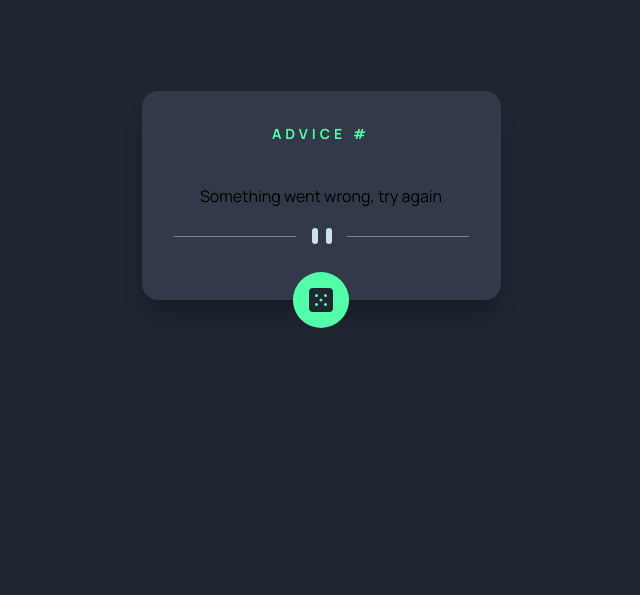
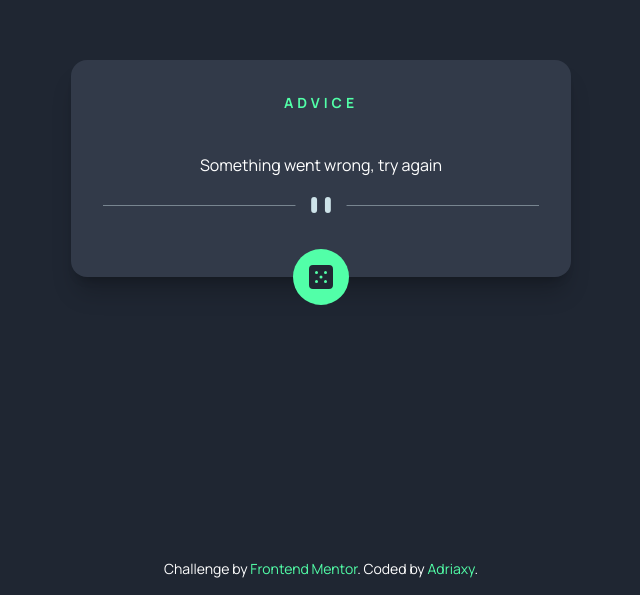
Before and after one commit to adriaxy/Advice-generator-app-frontend-mentor, a website: page index.html in a window 1280 px wide. Shown: the part 205-800 px from the top of the page, without its empty margins (319-959 px from the left). Drawn offline with Linux system fonts and the light colour scheme; no server answers.

Commit message:
Reorganize flex layout to center main content and anchor footer

```diff
--- a/index.html
+++ b/index.html
@@ -10,29 +10,29 @@
 
   <title>Frontend Mentor | Advice generator app</title>
 </head>
-<body class="m-0 bg-neutral-blue-950">
-  <main class="flex justify-center items-center sm:h-svh">
-    <section class="max-w-[600px] mx-4 flex flex-col justify-center items-center bg-neutral-blue-900 relative mt-32 pb-12 gap-5 rounded-2xl px-6 py-8 sm:p-8 sm:pb-14 shadow-xl shadow-black/20 sm:m-auto">
-      <h2 class="text-primary-green tracking-[4px] text-[12px] sm:text-[14px] font-bold">ADVICE #<span class="adviceId"></span></h2>
+<body class="m-0 h-screen flex flex-col bg-neutral-blue-950 selection:text-neutral-blue-950 selection:bg-primary-green">
+    <main class="flex-grow flex justify-center items-center ">
+      <section class="max-w-[500px] mx-4 flex flex-col justify-center items-center bg-neutral-blue-900 relative mt-32 pb-12 gap-5 rounded-2xl px-6 py-8 sm:p-8 sm:pb-14 shadow-xl shadow-black/20 sm:m-auto">
+        <h2 class="text-primary-green tracking-[4px] text-[12px] sm:text-[14px] font-bold">ADVICE<span class="adviceId" aria-live="polite"></span></h2>
         <p class="text-primary-blue text-center font-black text-[20px] sm:text-3xl sm:h-full adviceText transition-opacity ease-in-out duration-150"></p>
         <div class="loader flex flex-col items-center gap-5 mb-4">
           <div class="spinner rounded-full  border-4 border-l-primary-green size-11"></div>
           <p class="text-white loader-flash">Loading ...</p>
         </div>
         <div class="hidden error-message">
-        <p>Something went wrong, try again</p>
+          <p class="text-white">Something went wrong, try again</p>
         </div>
-      <img src="images/pattern-divider-mobile.svg" alt="" class="img-mobil">
-      <img src="images/pattern-divider-desktop.svg" alt="" class="img-desktop">
-      <button class="bg-primary-green cursor-pointer absolute left-[50%] -bottom-7 translate-x-[-50%] size-14 flex items-center justify-center rounded-full transition-shadow ease-in-out duration-200">
+        <img src="images/pattern-divider-mobile.svg" alt="" class="img-mobil sm:hidden" aria-hidden="true">
+        <img src="images/pattern-divider-desktop.svg" alt="" class="mb-2 hidden sm:block" aria-hidden="true">
+        <button class="bg-primary-green cursor-pointer absolute left-[50%] -bottom-7 translate-x-[-50%] size-14 flex items-center justify-center rounded-full transition-shadow ease-in-out duration-200" aria-label="generate new advice">
           <svg width="24" height="24" xmlns="http://www.w3.org/2000/svg"><path d="M20 0H4a4.005 4.005 0 0 0-4 4v16a4.005 4.005 0 0 0 4 4h16a4.005 4.005 0 0 0 4-4V4a4.005 4.005 0 0 0-4-4ZM7.5 18a1.5 1.5 0 1 1 0-3 1.5 1.5 0 0 1 0 3Zm0-9a1.5 1.5 0 1 1 0-3 1.5 1.5 0 0 1 0 3Zm4.5 4.5a1.5 1.5 0 1 1 0-3 1.5 1.5 0 0 1 0 3Zm4.5 4.5a1.5 1.5 0 1 1 0-3 1.5 1.5 0 0 1 0 3Zm0-9a1.5 1.5 0 1 1 0-3 1.5 1.5 0 0 1 0 3Z" fill="#202733"/></svg>
         </button>
       </section>
     </main>
-  <!-- <div class="attribution">
-    Challenge by <a href="https://www.frontendmentor.io?ref=challenge" target="_blank">Frontend Mentor</a>.
-    Coded by <a href="https://github.com/adriaxy/Advice-generator-app-frontend-mentor" target="_blank">Your Name Here</a>.
-  </div> -->
+    <footer class="text-white text-center p-4 text-[14px]">
+      Challenge by <a class="text-primary-green  hover:bg-primary-green hover:text-neutral-blue-900" href="https://www.frontendmentor.io?ref=challenge" target="_blank" rel="noopener noreferrer">Frontend Mentor</a>.
+      Coded by <a class="text-primary-green  hover:bg-primary-green hover:text-neutral-blue-900" href="https://github.com/adriaxy/Advice-generator-app-frontend-mentor" target="_blank" rel="noopener noreferrer">Adriaxy</a>.
+    </footer>
   <script src="main.js"></script>
 </body>
 </html>
```
Also changed, not shown: src/output.css. Lines whose indentation alone changed are shown as unchanged.
